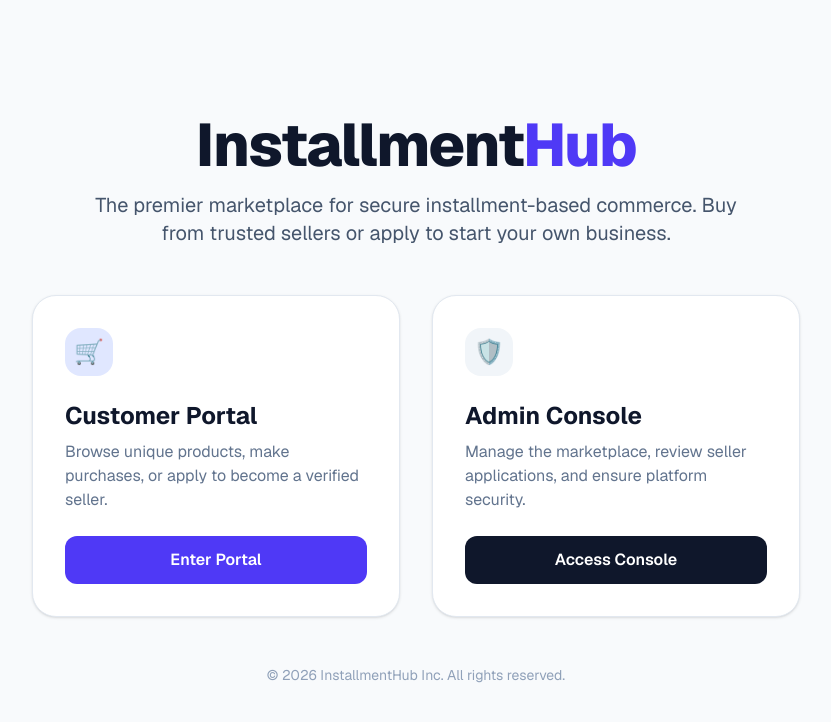
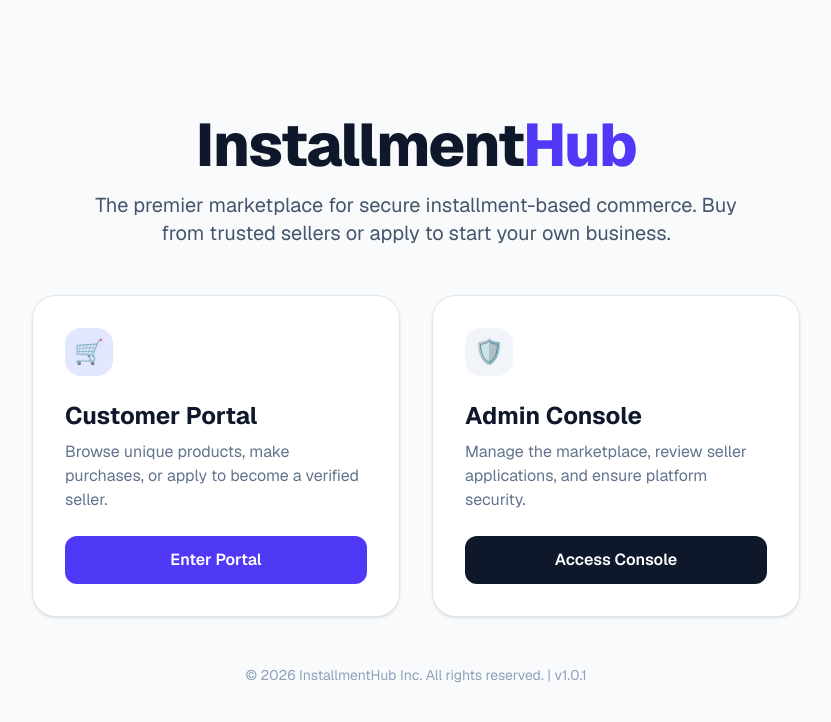
Before and after one commit to esquivelmj24/InstallmentApp, a Next.js app: page / in a window 1280 px wide. Shown: the top 722 px of the page, without its empty margins (224-1055 px from the left). Built offline with nearby package versions, Linux system fonts and the light colour scheme.

Commit message:
Trigger redeploy v1.0.1

```diff
--- a/src/app/page.tsx
+++ b/src/app/page.tsx
@@ -55,7 +55,7 @@ export default function LandingPage() {
         </div>
 
         <footer className="text-slate-400 text-sm">
-          © 2026 InstallmentHub Inc. All rights reserved.
+          © 2026 InstallmentHub Inc. All rights reserved. | v1.0.1
         </footer>
       </div>
     </div>
```
